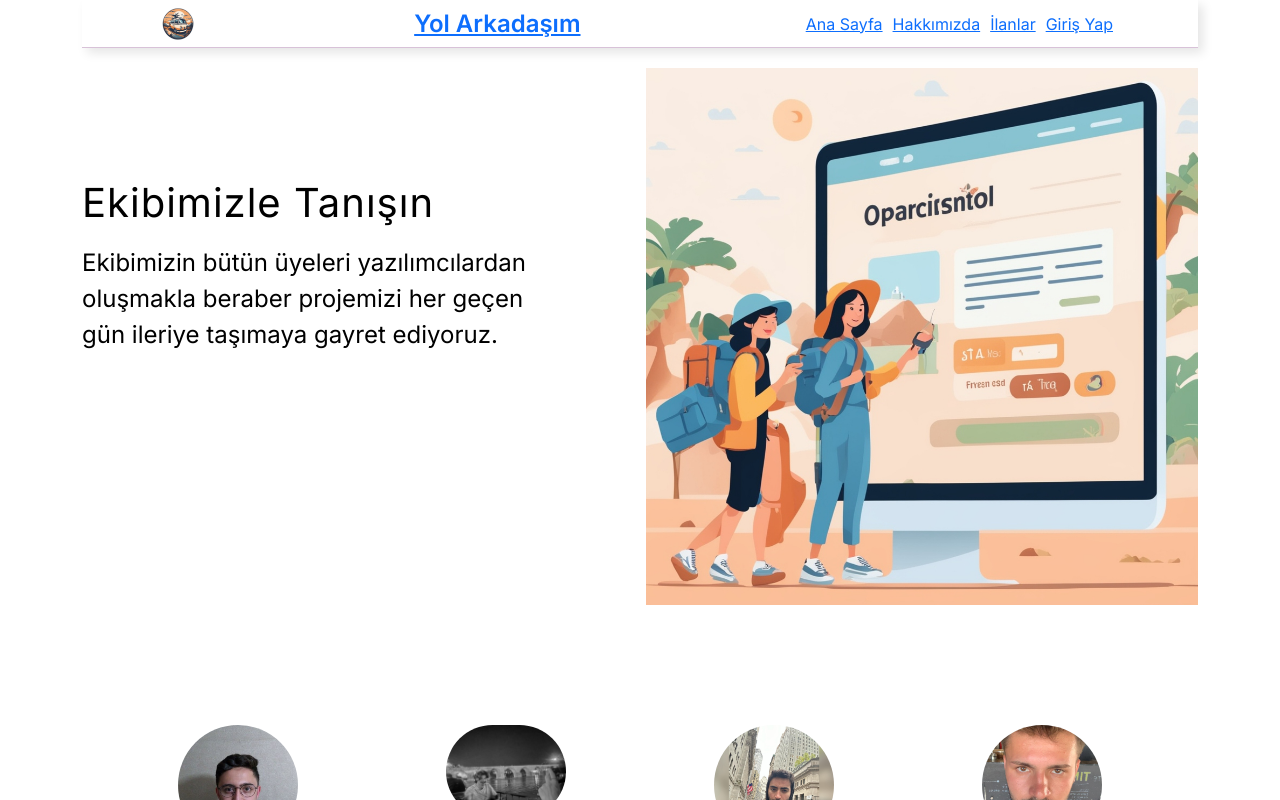
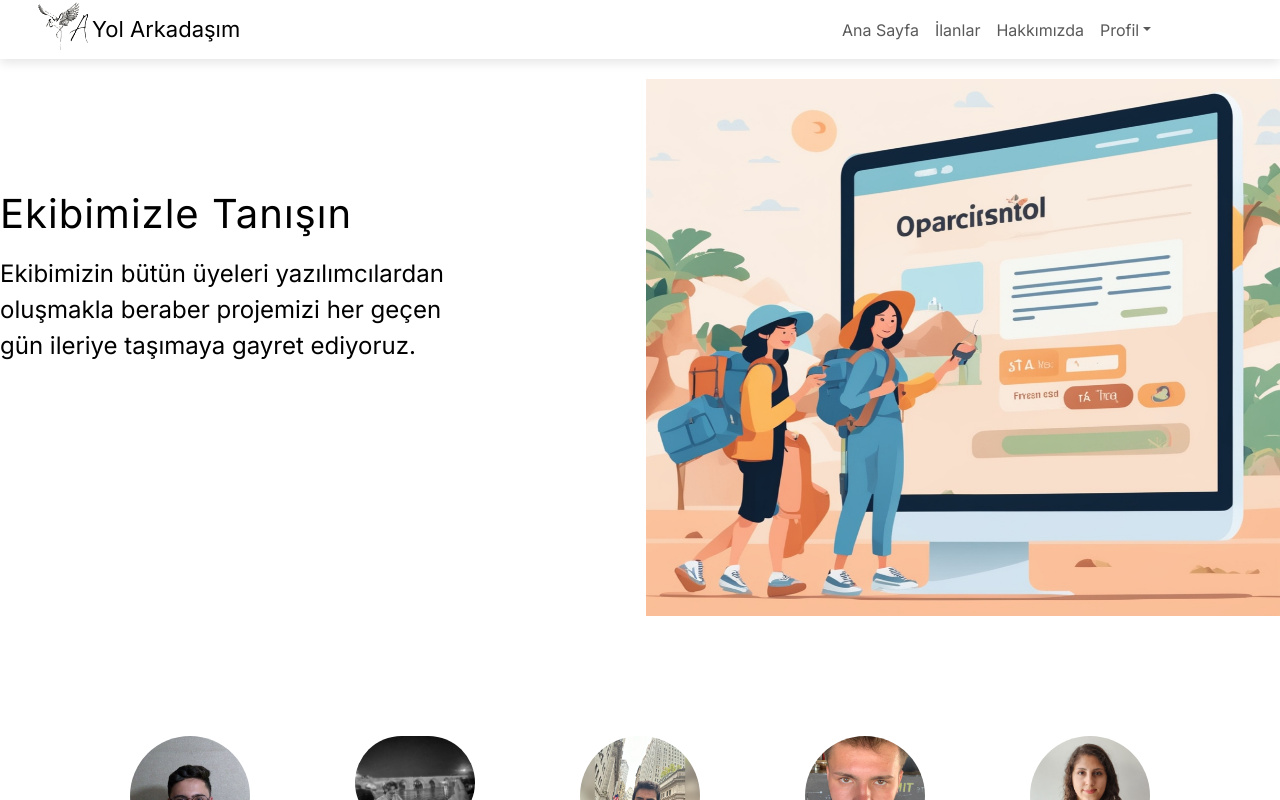
Before and after one commit to oguzhankuzlukluoglu/Yol-Arkadasim, a Next.js app in the folder client/yol-arkadasim/: page /about in a window 1280 px wide. Shown: the top 800 px of the page. Built offline with nearby package versions, Linux system fonts and the light colour scheme.

Commit message:
updated navbar

```diff
--- a/client/yol-arkadasim/src/app/globals.css
+++ b/client/yol-arkadasim/src/app/globals.css
@@ -1,6 +1,7 @@
 :root{
   --bg: white;
   --textColor: black;
+  --bs-dropdown-min-width: 8rem;
 }
 
 *{
@@ -20,7 +21,9 @@ body{
 }
 
 .container{
-  min-height: 100vh;
+  margin: 0 !important;
+  padding: 0 !important;
+  min-width: 100vw;
   background-color: var(--bg);
   color: var(--textColor);
 }
--- a/client/yol-arkadasim/src/app/layout.js
+++ b/client/yol-arkadasim/src/app/layout.js
@@ -1,13 +1,13 @@
 import Footer from "@/components/footer/Footer";
 import "./globals.css"
-import Navbar from "@/components/navbar/Navbar";
 import { Inter } from "next/font/google";
 const inter = Inter({ subsets: ["latin"] });
 import 'bootstrap/dist/css/bootstrap.min.css';
+import NavbarSection from "@/components/navbar/NavbarSection";
 
 export const metadata = {
-  title: "Create Next App",
-  description: "Generated by create next app",
+  title: "Yol Arkaşım",
+  description: "Yol Arkadaşıma Hoşgeldin!",
 };
 
 export default function RootLayout({ children }) {
@@ -16,7 +16,7 @@ export default function RootLayout({ children }) {
       <body className={inter.className}>
         <div className="container">
           <div className="wrapper">
-            <Navbar/>
+            <NavbarSection/>
             {children}
             <Footer/>
           </div>
--- a/client/yol-arkadasim/src/components/navMenu/NavMenu.jsx
+++ /dev/null
@@ -1,27 +0,0 @@
-"use client"
-import Image from 'next/image'
-import Link from 'next/link'
-import React, { useState } from 'react'
-import styles from './navMenu.module.css'
-
-function NavMenu() {
-    const [open, setOpen] = useState(false)
-
-  return (
-    <div className={styles.container}>
-        <div className={styles.menu}>
-            <Image onClick={() => setOpen(!open)} alt='menu' src={open ? `/close.png` : `/menu.png`} width={32} height={32} />
-        </div>
-        {open && (
-          <div className={styles.links}>
-            <Link href={`/`}>Ana Sayfa</Link>
-            <Link href={`/`}>Keşfet</Link>
-            <Link href={`/`}>İlanlar</Link>
-            <Link href={`/`}>Çıkış Yap</Link>
-          </div>
-        )}
-    </div>
-  )
-}
-
-export default NavMenu
--- a/client/yol-arkadasim/src/components/navMenu/navMenu.module.css
+++ /dev/null
@@ -1,58 +0,0 @@
-@keyframes navMenu {
-    from {opacity: 0;}
-    to {opacity: 1;}
-  }
-.container{
-    display: flex;
-    align-items: center;
-    flex-direction: column;
-    position: relative;
-}
-
-.menu{
-    z-index: 1;
-    display: flex;
-    align-items: center;
-    justify-content: center;
-}
-
-.links{
-    position: absolute;
-    right: 0;
-    top: 41px;
-    width: 165px;
-    height: 140px;
-    display: flex;
-    flex-direction: column;
-    align-items: center;
-    gap: 8px;
-    box-shadow: 0 2px 4px rgba(0, 0, 0, 0.1);
-    animation-name: navMenu;
-    animation-duration: 1s;
-    z-index: 10;
-    background-color: #fff;
-}
-
-.links > a{
-    padding: 2px;
-}
-
-.links > a:hover{
-    scale: 0.9;
-}
-
-@media screen and (max-width:640px) {
-    .links{
-        width: 140px;
-        height: 120px;
-    }
-}
-
-@media screen and (max-width:460px) {
-    .links{
-        width: 120px;
-    }
-    .links > a:hover{
-        scale: 1;
-    }
-}
--- a/client/yol-arkadasim/src/components/navbar/Navbar.jsx
+++ /dev/null
@@ -1,29 +0,0 @@
-import Image from 'next/image'
-import Link from 'next/link'
-import React from 'react'
-import styles from "./navbar.module.css"
-import NavMenu from '../navMenu/NavMenu'
-
-const Navbar = () => {
-  return (
-    <div className={styles.container}>
-        <div className={styles.logo}>
-          <Image alt='' src={"/navbarLogo.png"} width={32} height={32}/>
-        </div>
-        <div className={styles.title}>
-          <Link href={'/'}>yol arkadaşım</Link>
-        </div>
-        <div className={styles.links}>
-          <Link href={`/`}>Ana Sayfa</Link>
-          <Link href={`/about`}>Hakkımızda</Link>
-          <Link href={`/advert`}>İlanlar</Link>
-          <Link href={`/login`}>Giriş Yap</Link>
-        </div>
-        <div className={styles.navmenu}>
-          <NavMenu/>
-        </div>
-    </div>
-  )
-}
-
-export default Navbar
--- /dev/null
+++ b/client/yol-arkadasim/src/components/navbar/NavbarSection.jsx
@@ -0,0 +1,54 @@
+"use client"
+import React from 'react'
+import Container from 'react-bootstrap/Container';
+import Nav from 'react-bootstrap/Nav';
+import Navbar from 'react-bootstrap/Navbar';
+import NavDropdown from 'react-bootstrap/NavDropdown';
+import Offcanvas from 'react-bootstrap/Offcanvas';
+import styles from "./navbarSection.module.css"
+import Image from 'next/image';
+
+const NavbarSection = () => {
+  return (
+    <div className={styles.container}>
+        <Navbar sticky='top' expand="xl">
+          <Container fluid>
+            <Navbar.Brand href='/' className={styles.logoSection}>
+              <Image className={styles.navLogo} alt='navlogo' src="/navLogo.png" width={200} height={100}/>
+              <span>Yol Arkadaşım</span>
+            </Navbar.Brand>
+            <Navbar.Toggle aria-controls={`offcanvasNavbar-expand-xl`} />
+            <Navbar.Offcanvas
+              aria-labelledby={`offcanvasNavbarLabel-expand-xl`}
+              placement="end"
+            >
+              <Offcanvas.Header closeButton>
+                <Offcanvas.Title>
+                  Yol Arkadaşım
+                </Offcanvas.Title>
+              </Offcanvas.Header>
+              <Offcanvas.Body>
+                <Nav navbarScroll className="justify-content-end flex-grow-1 pe-3">
+                  <Nav.Link href="/">Ana Sayfa</Nav.Link>
+                  <Nav.Link href="/advert">İlanlar</Nav.Link>
+                  <Nav.Link href="/about">Hakkımızda</Nav.Link>
+                  <NavDropdown
+                    style={{minWidth:"5rem"}}
+                    className={styles.navDrop}
+                    title="Profil"
+                  >
+                    <NavDropdown.Item className={styles.dropItem} href="/profile">Bilgilerim</NavDropdown.Item>
+                    <NavDropdown.Item className={styles.dropItem} href="#action4">
+                      Çıkış Yap
+                    </NavDropdown.Item>
+                  </NavDropdown>
+                </Nav>
+              </Offcanvas.Body>
+            </Navbar.Offcanvas>
+          </Container>
+        </Navbar>
+    </div>
+  );
+}
+
+export default NavbarSection;
--- a/client/yol-arkadasim/src/components/navbar/navbar.module.css
+++ /dev/null
@@ -1,66 +0,0 @@
-.container{
-    display: flex;
-    justify-content: space-between;
-    align-items: center;
-    height: 3rem;
-    border-bottom: 1px solid rgb(216, 194, 216);
-    padding: 0 80px;
-    box-shadow: 5px 5px 10px rgba(0, 0, 0, 0.1);
-}
-
-.title{
-    text-align: center;
-}
-
-.title > a{
-    font-size: 24px;
-    font-weight: 600;
-    text-transform: capitalize;
-}
-
-.title > a:hover{
-    font-weight: 500;
-}
-
-.links{
-    display: flex;
-    flex-direction: row;
-}
-
-.links > a{
-    padding: 2px 5px;
-}
-
-.links > a:hover{
-    scale: 0.9;
-}
-
-.navmenu{
-    display: none;
-}
-
-@media screen and (max-width:768px) {
-    .title > a{
-        font-size: 20px;
-    }
-    .links{
-        display: none;
-    }
-    .navmenu{
-        display: block;
-    }
-}
-@media screen and (max-width:640px) {
-    .container{
-        padding: 0 40px;
-    }
-}
-
-@media screen and (max-width:460px) {
-    .title > a{
-        font-size: 16px;
-    }
-    .title > a:hover{
-        font-weight: 600px;
-    }
-}
--- /dev/null
+++ b/client/yol-arkadasim/src/components/navbar/navbarSection.module.css
@@ -0,0 +1,18 @@
+.container{
+    padding: 0 80px;
+    box-shadow: 0px 4px 10px rgba(0, 0, 0, 0.1);
+}
+
+.logoSection span{
+    font-size: 22px;
+}
+
+.navLogo{
+    color: transparent;
+    height: 56px;
+    width: 128px;
+    position: absolute;
+    object-fit: cover;
+    left: -79px;
+    top: -2px;
+}
```
Also changed, not shown: client/yol-arkadasim/public/navLogo.png (added).
